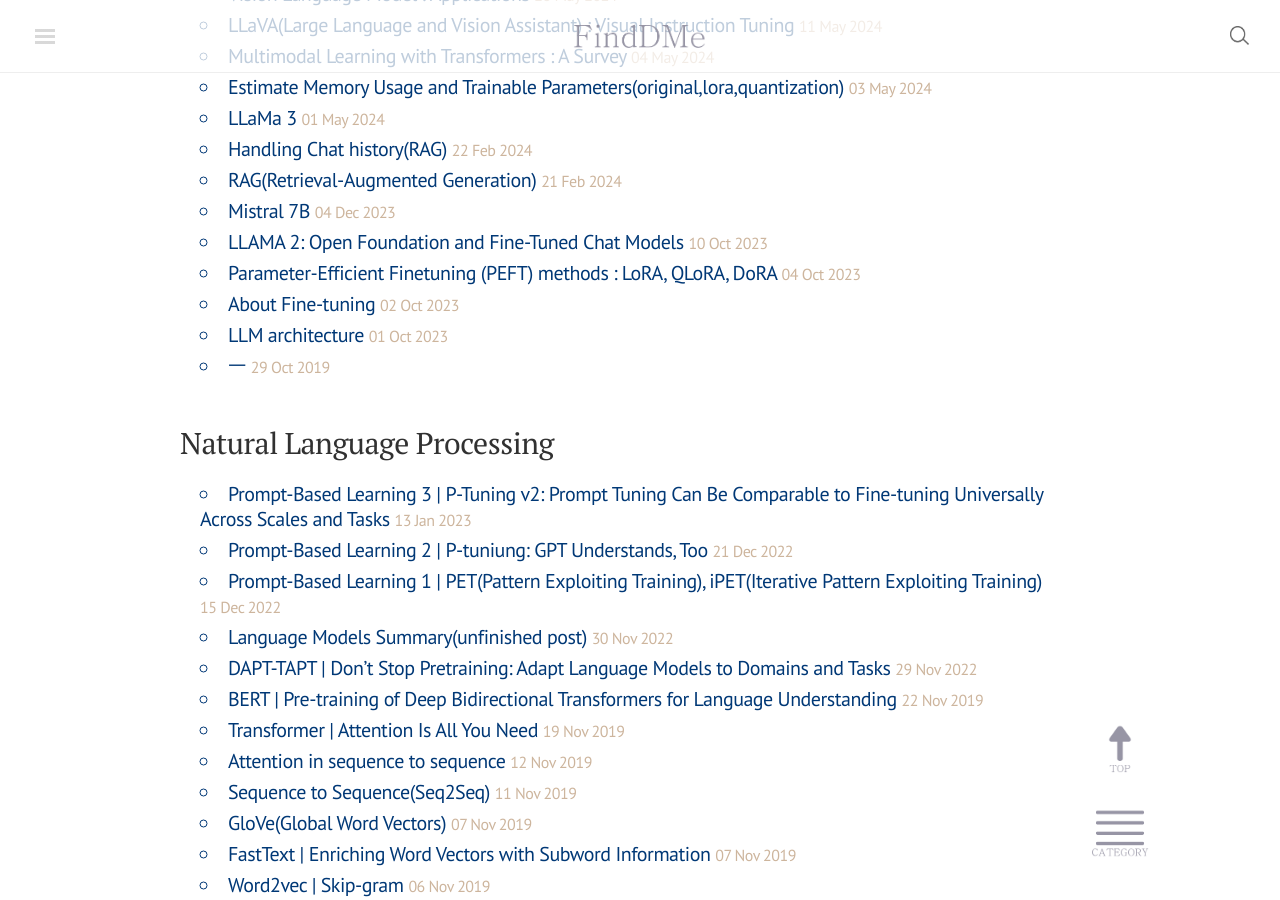
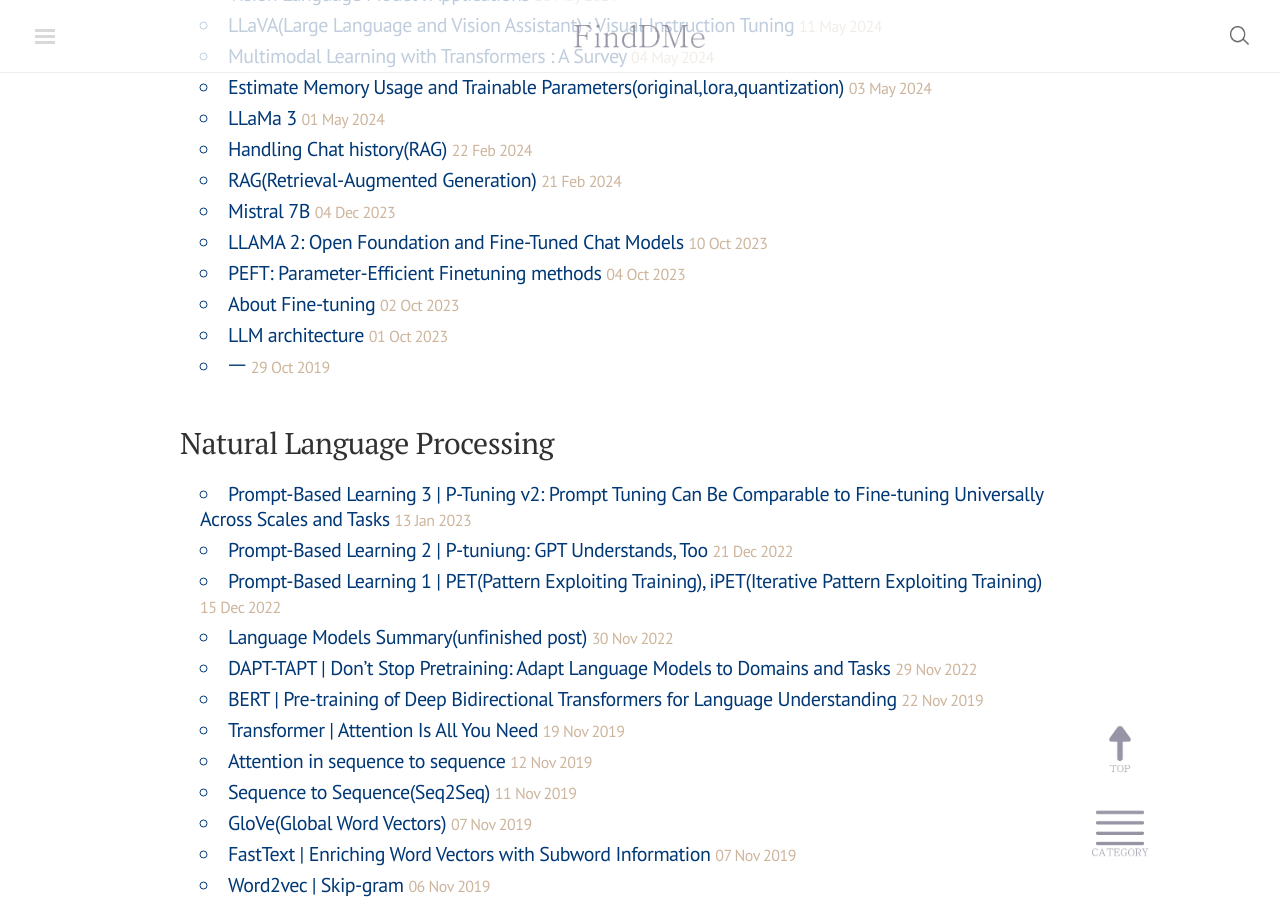
Before and after one commit to finddme/finddme.github.io, a Jekyll site: the page built from index.html, in a window 1280 px wide and 900 px high, scrolled down 660 px. Built offline with Jekyll 4.4.1, drawn with Linux system fonts in a browser that asks for light colours; nearby versions of some CDN libraries; comment, search, counter and statistics services are not loaded.

Commit message:
Update 2023-10-04-lora.md

```diff
--- a/_posts/2023-10-04-lora.md
+++ b/_posts/2023-10-04-lora.md
@@ -1,5 +1,5 @@
 ---
-title: "Parameter-Efficient Finetuning (PEFT) methods : LoRA, QLoRA, DoRA"
+title: "PEFT: Parameter-Efficient Finetuning methods "
 category: LLM / Multimodal
 tag: NLP
 ---
```
